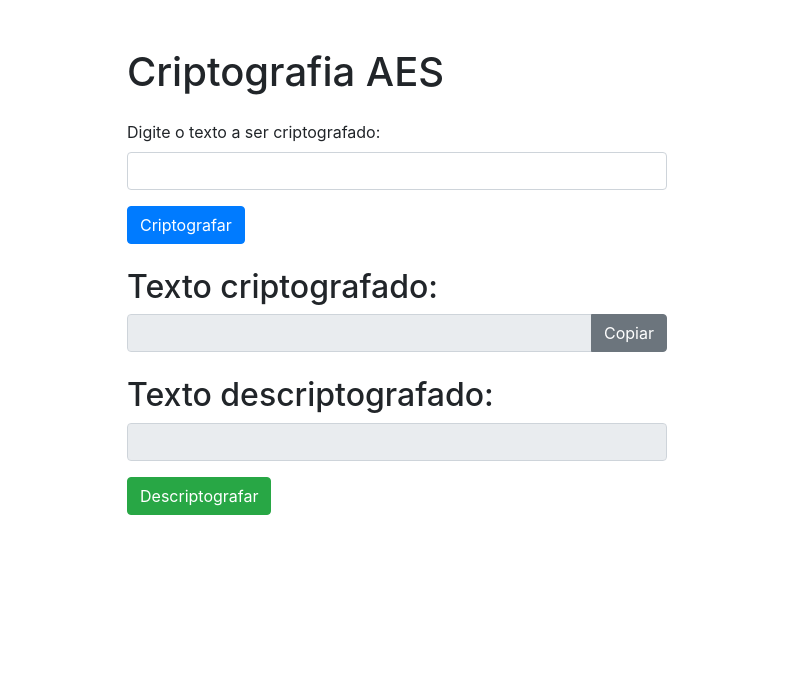
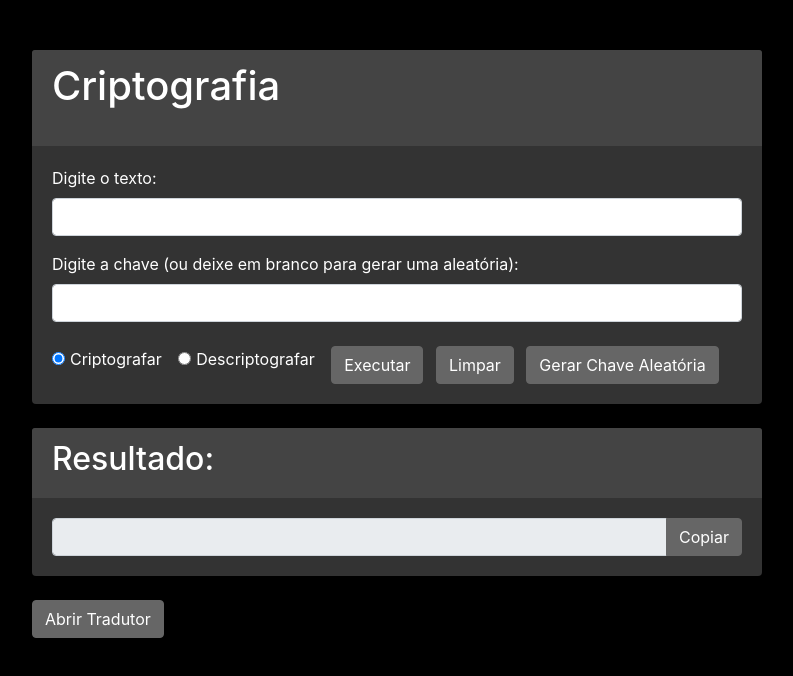
Before and after one commit to NiicolasAndrade/aaaa, a plain HTML site: page index.html in a window 1280 px wide. Shown: the whole page, without its empty margins (243-1036 px from the left). Drawn offline with nearby package versions, Linux system fonts and the light colour scheme.

Commit message:
Atualizar o index.html

```diff
--- a/index.html
+++ b/index.html
@@ -1,39 +1,112 @@
 <!DOCTYPE html>
 <html>
 <head>
-    <title>Criptografia AES</title>
+    <title>Criptografia</title>
     <!-- Adicionando Bootstrap para melhorar o estilo -->
     <link rel="stylesheet" href="https://maxcdn.bootstrapcdn.com/bootstrap/4.5.2/css/bootstrap.min.css">
+    <style>
+        body {
+            background-color: #000;
+            color: #fff;
+        }
+
+        .container {
+            margin-top: 50px;
+        }
+
+        .card {
+            background-color: #333;
+            color: #fff;
+            border: none;
+        }
+
+        .card-header {
+            background-color: #444;
+            border-bottom: none;
+        }
+
+        .btn-primary,
+        .btn-secondary,
+        .btn-success {
+            background-color: #666;
+            border-color: #666;
+        }
+
+        .btn-primary:hover,
+        .btn-secondary:hover,
+        .btn-success:hover {
+            background-color: #555;
+            border-color: #555;
+        }
+    </style>
 </head>
 <body>
-    <div class="container mt-5">
+    <div class="container">
         <div class="row justify-content-center">
-            <div class="col-lg-6">
-                <h1 class="mb-4">Criptografia AES</h1>
+            <div class="col-lg-8">
+                <div class="card">
+                    <div class="card-header">
+                        <h1 class="mb-4">Criptografia</h1>
+                    </div>
+                    <div class="card-body">
                         <form>
                             <div class="form-group">
-                        <label for="texto">Digite o texto a ser criptografado:</label>
+                                <label for="texto">Digite o texto:</label>
                                 <input type="text" class="form-control" id="texto" name="texto">
                             </div>
-                    <button type="button" class="btn btn-primary" onclick="criptografar()">Criptografar</button>
+                            <div class="form-group">
+                                <label for="chave">Digite a chave (ou deixe em branco para gerar uma aleatória):</label>
+                                <input type="text" class="form-control" id="chave" name="chave">
+                            </div>
+                            <div class="form-check form-check-inline">
+                                <input class="form-check-input" type="radio" name="opcao" id="opcaoCriptografar" value="criptografar" checked>
+                                <label class="form-check-label" for="opcaoCriptografar">Criptografar</label>
+                            </div>
+                            <div class="form-check form-check-inline">
+                                <input class="form-check-input" type="radio" name="opcao" id="opcaoDescriptografar" value="descriptografar">
+                                <label class="form-check-label" for="opcaoDescriptografar">Descriptografar</label>
+                            </div>
+                            <button type="button" class="btn btn-primary mt-2 mr-2" onclick="executarOperacao()">Executar</button>
+                            <button type="button" class="btn btn-secondary mt-2" onclick="limparCampos()">Limpar</button>
+                            <button type="button" class="btn btn-success mt-2 ml-2" onclick="gerarChaveAleatoria()">Gerar Chave Aleatória</button>
                         </form>
-
-                <div class="mt-4">
-                    <h2>Texto criptografado:</h2>
+                    </div>
+                </div>
+                <div class="card mt-4">
+                    <div class="card-header">
+                        <h2>Resultado:</h2>
+                    </div>
+                    <div class="card-body">
                         <div class="input-group">
                             <input type="text" class="form-control" id="resultado" readonly>
                             <div class="input-group-append">
-                            <button class="btn btn-secondary" type="button" onclick="copiarTexto()">Copiar</button>
+                                <button class="btn btn-success" type="button" onclick="copiarTexto()">Copiar</button>
+                            </div>
+                        </div>
+                    </div>
+                </div>
+                <button type="button" class="btn btn-primary mt-4" data-toggle="modal" data-target="#tradutorModal">Abrir Tradutor</button>
             </div>
         </div>
     </div>
 
-                <div class="mt-4">
-                    <h2>Texto descriptografado:</h2>
+    <!-- Tradutor Modal -->
+    <div class="modal fade" id="tradutorModal" tabindex="-1" role="dialog" aria-labelledby="tradutorModalLabel" aria-hidden="true">
+        <div class="modal-dialog" role="document">
+            <div class="modal-content">
+                <div class="modal-header">
+                    <h5 class="modal-title" id="tradutorModalLabel">Tradutor de Alfabeto</h5>
+                    <button type="button" class="close" data-dismiss="modal" aria-label="Fechar">
+                        <span aria-hidden="true">&times;</span>
+                    </button>
+                </div>
+                <div class="modal-body">
                     <div class="form-group">
-                        <input type="text" class="form-control" id="textoDescriptografado" readonly>
+                        <label for="traducao">Digite o texto a ser traduzido:</label>
+                        <input type="text" class="form-control" id="traducao" name="traducao">
                     </div>
-                    <button type="button" class="btn btn-success" onclick="descriptografar()">Descriptografar</button>
+                    <button type="button" class="btn btn-primary mt-2" onclick="traduzirTexto()">Traduzir</button>
+                    <button type="button" class="btn btn-secondary mt-2" onclick="limparTraducao()">Limpar</button>
                 </div>
             </div>
         </div>
@@ -42,12 +115,37 @@
     <!-- Inclua o CryptoJS no seu projeto -->
     <script src="https://cdnjs.cloudflare.com/ajax/libs/crypto-js/4.0.0/crypto-js.min.js"></script>
     <script>
-        function criptografar() {
+        // Alfabeto personalizado para o tradutor
+        const alfabetoOriginal = 'abcdefghijklmnopqrstuvwxyzABCDEFGHIJKLMNOPQRSTUVWXYZ';
+        const alfabetoTraduzido = 'zyxwvutsrqponmlkjihgfedcbaZYXWVUTSRQPONMLKJIHGFEDCBA';
+
+        function executarOperacao() {
             const texto = document.getElementById('texto').value;
-            const chave = 'chave_super_secreta'; // Chave para criptografia (não deve ser pública!)
-            const textoCriptografado = CryptoJS.AES.encrypt(texto, chave).toString();
-            document.getElementById('resultado').value = textoCriptografado;
-            document.getElementById('textoDescriptografado').value = '';
+            let chave = document.getElementById('chave').value;
+            const opcao = document.querySelector('input[name="opcao"]:checked').value;
+            let resultado;
+
+            if (!texto || (!chave && opcao === 'criptografar')) {
+                alert('Digite o texto e a chave!');
+                return;
+            }
+
+            if (opcao === 'criptografar') {
+                if (!chave) {
+                    alert('Digite uma chave para criptografar!');
+                    return;
+                }
+                resultado = CryptoJS.AES.encrypt(texto, chave).toString();
+            } else if (opcao === 'descriptografar') {
+                if (!chave) {
+                    alert('Digite a chave para descriptografar!');
+                    return;
+                }
+                const bytesDescriptografados = CryptoJS.AES.decrypt(texto, chave);
+                resultado = bytesDescriptografados.toString(CryptoJS.enc.Utf8);
+            }
+
+            document.getElementById('resultado').value = resultado;
         }
 
         function copiarTexto() {
@@ -55,15 +153,40 @@
             resultado.select();
             resultado.setSelectionRange(0, 99999);
             document.execCommand('copy');
-            alert('Texto criptografado copiado para a área de transferência!');
+            alert('Texto copiado para a área de transferência!');
         }
 
-        function descriptografar() {
-            const textoCriptografado = document.getElementById('resultado').value;
-            const chave = 'chave_super_secreta'; // Chave para criptografia (a mesma usada na criptografia)
-            const bytesDescriptografados = CryptoJS.AES.decrypt(textoCriptografado, chave);
-            const textoDescriptografado = bytesDescriptografados.toString(CryptoJS.enc.Utf8);
-            document.getElementById('textoDescriptografado').value = textoDescriptografado;
+        function limparCampos() {
+            document.getElementById('texto').value = '';
+            document.getElementById('chave').value = '';
+            document.getElementById('resultado').value = '';
+        }
+
+        function gerarChaveAleatoria() {
+            const chaveAleatoria = CryptoJS.lib.WordArray.random(16).toString();
+            document.getElementById('chave').value = chaveAleatoria;
+        }
+
+        function traduzirTexto() {
+            const texto = document.getElementById('traducao').value;
+            let textoTraduzido = '';
+
+            for (let i = 0; i < texto.length; i++) {
+                const char = texto[i];
+                const index = alfabetoOriginal.indexOf(char);
+
+                if (index !== -1) {
+                    textoTraduzido += alfabetoTraduzido[index];
+                } else {
+                    textoTraduzido += char;
+                }
+            }
+
+            document.getElementById('traducao').value = textoTraduzido;
+        }
+
+        function limparTraducao() {
+            document.getElementById('traducao').value = '';
         }
     </script>
 </body>
```
Lines whose indentation alone changed are shown as unchanged.
